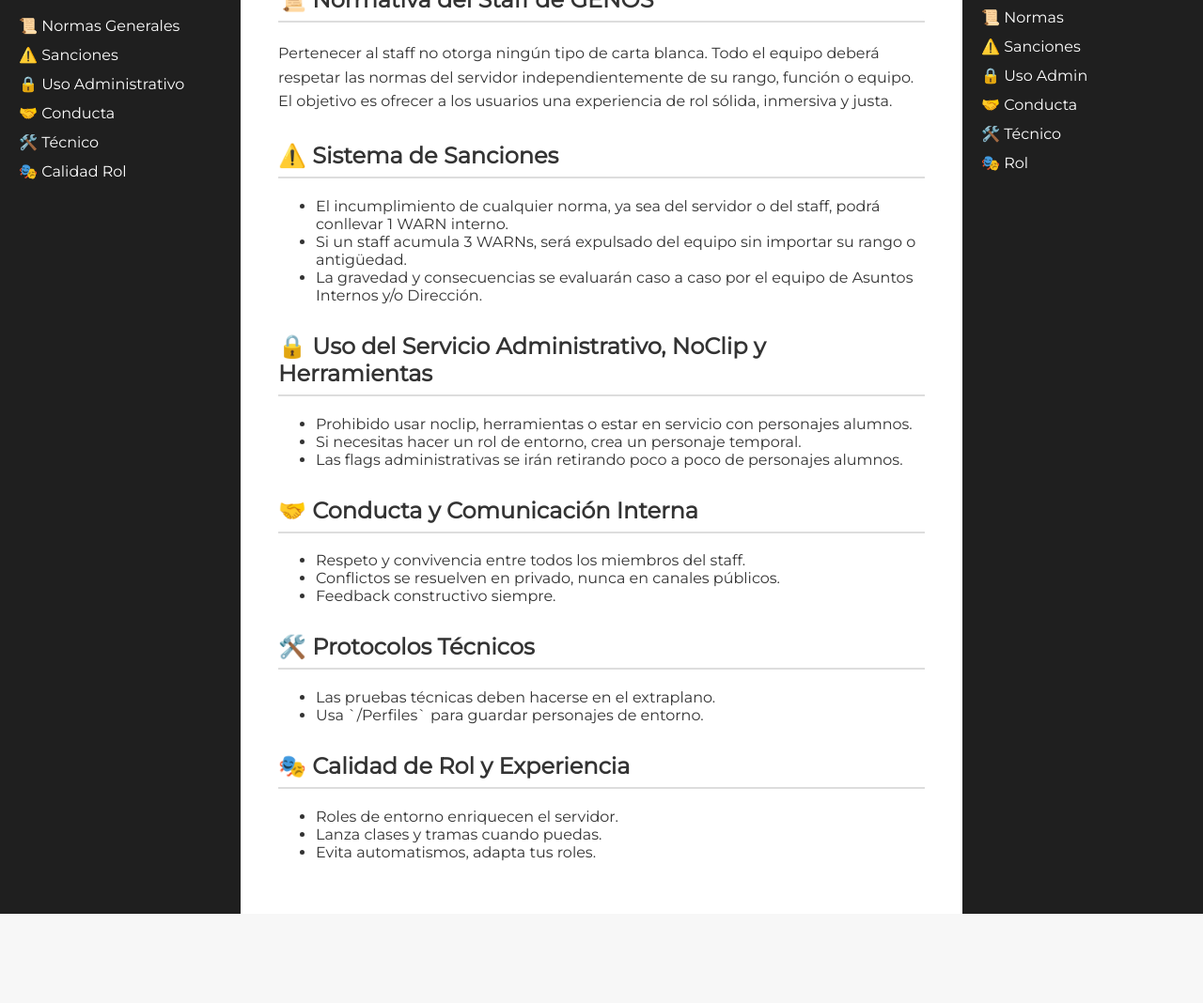
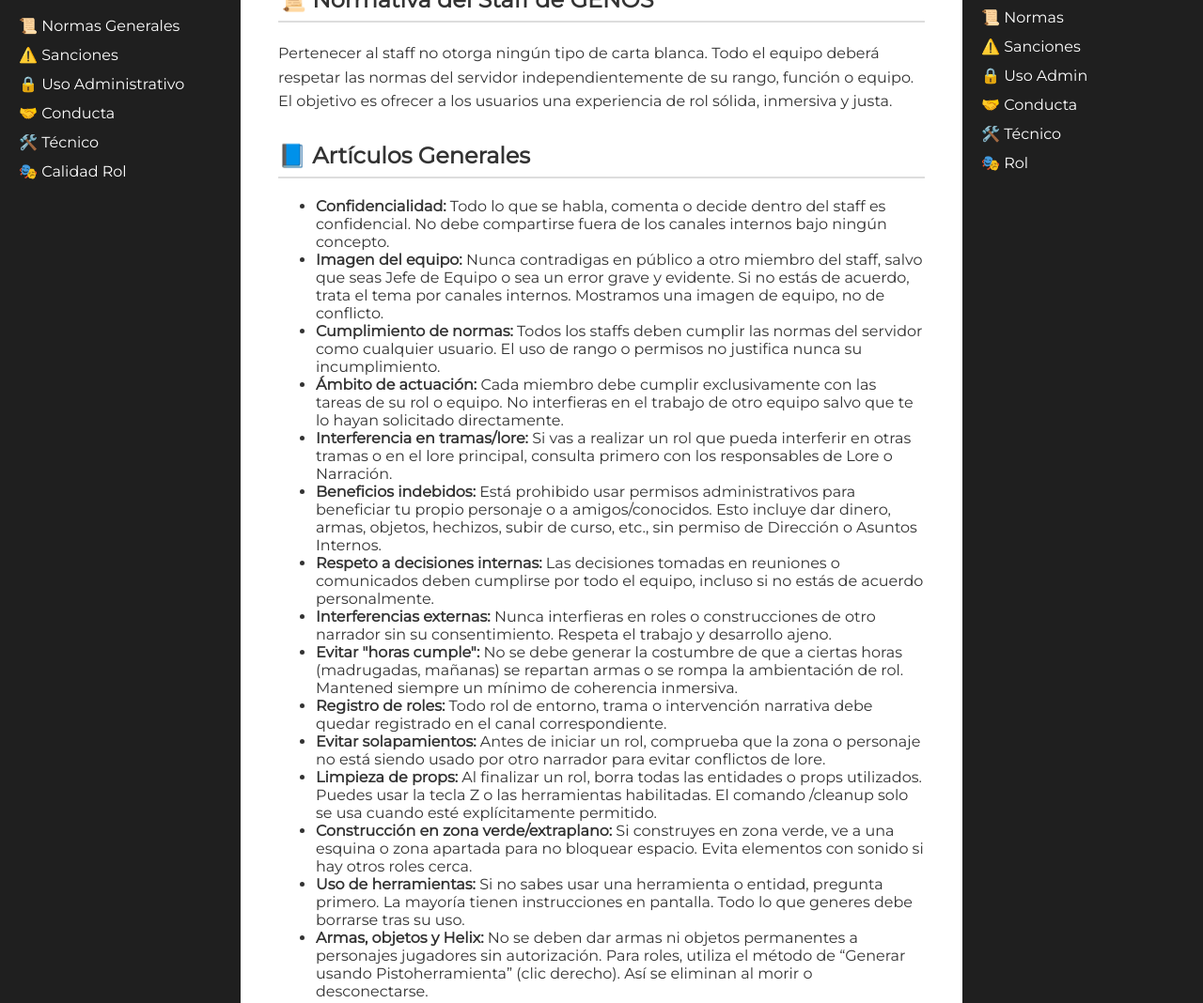
Before and after one commit to GenosRP/Guias-staff, a plain HTML site: page index.html in a window 1280 px wide. Shown: the part 85-1153 px from the top of the page at 94% size. Before the commit the page ends 1058 px from the top, so only its background shows below. Drawn offline with Linux system fonts and the light colour scheme.

Commit message:
Update index.html

```diff
--- a/index.html
+++ b/index.html
@@ -24,10 +24,30 @@
     </aside>
 
     <main class="content">
-      <section id="normas">
-        <h1>📜 Normativa del Staff de GENOS</h1>
-        <p>Pertenecer al staff no otorga ningún tipo de carta blanca. Todo el equipo deberá respetar las normas del servidor independientemente de su rango, función o equipo. El objetivo es ofrecer a los usuarios una experiencia de rol sólida, inmersiva y justa.</p>
-      </section>
+      <section id="normas" class="seccion activa">
+  <h1>📜 Normativa del Staff de GENOS</h1>
+  <p>Pertenecer al staff no otorga ningún tipo de carta blanca. Todo el equipo deberá respetar las normas del servidor independientemente de su rango, función o equipo. El objetivo es ofrecer a los usuarios una experiencia de rol sólida, inmersiva y justa.</p>
+
+  <h2>📘 Artículos Generales</h2>
+  <ul>
+    <li><strong>Confidencialidad:</strong> Todo lo que se habla, comenta o decide dentro del staff es confidencial. No debe compartirse fuera de los canales internos bajo ningún concepto.</li>
+    <li><strong>Imagen del equipo:</strong> Nunca contradigas en público a otro miembro del staff, salvo que seas Jefe de Equipo o sea un error grave y evidente. Si no estás de acuerdo, trata el tema por canales internos. Mostramos una imagen de equipo, no de conflicto.</li>
+    <li><strong>Cumplimiento de normas:</strong> Todos los staffs deben cumplir las normas del servidor como cualquier usuario. El uso de rango o permisos no justifica nunca su incumplimiento.</li>
+    <li><strong>Ámbito de actuación:</strong> Cada miembro debe cumplir exclusivamente con las tareas de su rol o equipo. No interfieras en el trabajo de otro equipo salvo que te lo hayan solicitado directamente.</li>
+    <li><strong>Interferencia en tramas/lore:</strong> Si vas a realizar un rol que pueda interferir en otras tramas o en el lore principal, consulta primero con los responsables de Lore o Narración.</li>
+    <li><strong>Beneficios indebidos:</strong> Está prohibido usar permisos administrativos para beneficiar tu propio personaje o a amigos/conocidos. Esto incluye dar dinero, armas, objetos, hechizos, subir de curso, etc., sin permiso de Dirección o Asuntos Internos.</li>
+    <li><strong>Respeto a decisiones internas:</strong> Las decisiones tomadas en reuniones o comunicados deben cumplirse por todo el equipo, incluso si no estás de acuerdo personalmente.</li>
+    <li><strong>Interferencias externas:</strong> Nunca interfieras en roles o construcciones de otro narrador sin su consentimiento. Respeta el trabajo y desarrollo ajeno.</li>
+    <li><strong>Evitar "horas cumple":</strong> No se debe generar la costumbre de que a ciertas horas (madrugadas, mañanas) se repartan armas o se rompa la ambientación de rol. Mantened siempre un mínimo de coherencia inmersiva.</li>
+    <li><strong>Registro de roles:</strong> Todo rol de entorno, trama o intervención narrativa debe quedar registrado en el canal correspondiente.</li>
+    <li><strong>Evitar solapamientos:</strong> Antes de iniciar un rol, comprueba que la zona o personaje no está siendo usado por otro narrador para evitar conflictos de lore.</li>
+    <li><strong>Limpieza de props:</strong> Al finalizar un rol, borra todas las entidades o props utilizados. Puedes usar la tecla Z o las herramientas habilitadas. El comando /cleanup solo se usa cuando esté explícitamente permitido.</li>
+    <li><strong>Construcción en zona verde/extraplano:</strong> Si construyes en zona verde, ve a una esquina o zona apartada para no bloquear espacio. Evita elementos con sonido si hay otros roles cerca.</li>
+    <li><strong>Uso de herramientas:</strong> Si no sabes usar una herramienta o entidad, pregunta primero. La mayoría tienen instrucciones en pantalla. Todo lo que generes debe borrarse tras su uso.</li>
+    <li><strong>Armas, objetos y Helix:</strong> No se deben dar armas ni objetos permanentes a personajes jugadores sin autorización. Para roles, utiliza el método de “Generar usando Pistoherramienta” (clic derecho). Así se eliminan al morir o desconectarse.</li>
+  </ul>
+</section>
+
 
       <section id="sanciones">
         <h2>⚠️ Sistema de Sanciones</h2>
```
